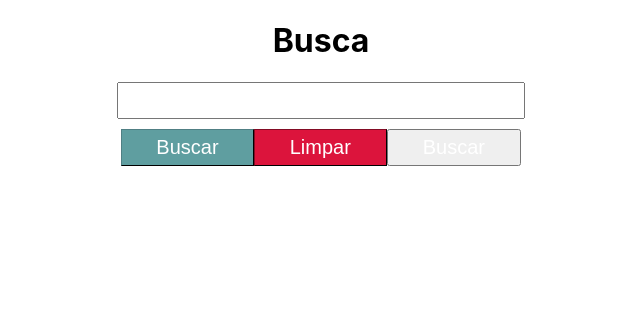
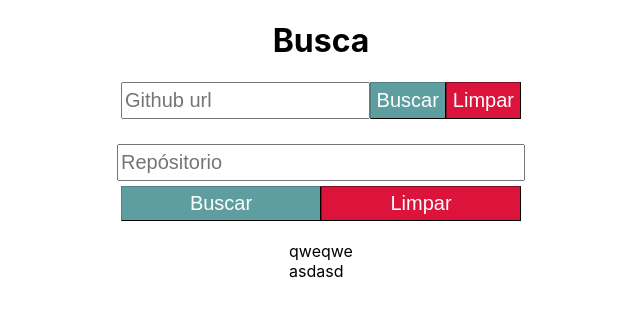
Before and after one commit to otaviohenrique1/app_busca_github_desafio, a React (Create React App) app: page / in a window 1280 px wide. Shown: the top 316 px of the page, without its empty margins (319-959 px from the left). Built offline with nearby package versions, Linux system fonts and the light colour scheme.

Commit message:
Commit 4

```diff
--- a/src/components/Button.tsx
+++ b/src/components/Button.tsx
@@ -1,13 +1,48 @@
 import { ButtonHTMLAttributes } from 'react'
 import styled from "styled-components";
 
-export type ButtonProps = ButtonHTMLAttributes<HTMLButtonElement>;
+export type ButtonProps = ButtonHTMLAttributes<HTMLButtonElement> & ButtonStyledProps;
 
 export function Button(props: ButtonProps) {
   return (
     <ButtonStyled {...props} />
   )
 }
+
+type ButtonStyledProps = {
+  font_color: string;
+  border_color: string;
+  background_color: string;
+  background_color_hover: string;
+  background_color_active: string;
+}
+
+const ButtonStyled = styled.button<ButtonStyledProps>`
+  width: 100%;
+  font-size: 20px;
+  padding-top: 5px;
+  padding-bottom: 5px;
+  cursor: pointer;
+  color: ${(props) => props.font_color};
+  background-color: ${(props) => props.background_color};
+  border-color: ${(props) => props.border_color};
+  border-width: 1px;
+  border-style: outset;
+
+  &:hover {
+    background-color: ${(props) => props.background_color_hover};
+  }
+
+  &:active {
+    background-color: ${(props) => props.background_color_active};
+  }
+`;
+
+export const ButtonGroup = styled.div`
+  display: flex;
+  flex-direction: row;
+  justify-content: center;
+`;
 
 /*
   CadetBlue
@@ -26,18 +61,3 @@ export function Button(props: ButtonProps) {
   #B22222
   rgb(178, 34, 34)
 */
-
-const ButtonStyled = styled.button`
-  width: 100%;
-  font-size: 20px;
-  padding-top: 5px;
-  padding-bottom: 5px;
-  color: #ffffff;
-`;
-
-export const ButtonGroup = styled.div`
-  display: flex;
-  flex-direction: row;
-  justify-content: center;
-  margin-top: 10px;
-`;
--- /dev/null
+++ b/src/components/FormFilter.tsx
@@ -0,0 +1,73 @@
+import { Formik, Form, FormikProps } from "formik";
+import * as Yup from "yup";
+import styled from "styled-components";
+import { Input, InputContainer, InputErrorMessage } from "./Input";
+import { Button, ButtonGroup } from "./Button";
+
+interface FormFilterProps {
+  handleSubmitForm(values: FormFilterTypes): void;
+}
+
+export function FormFilter(props: FormFilterProps) {
+  return (
+    <Formik
+      initialValues={initialValues}
+      validationSchema={validationSchema}
+      onSubmit={props.handleSubmitForm}
+    >
+      {(formikProps: FormikProps<FormFilterTypes>) => {
+        const { values, resetForm } = formikProps;
+        return (
+          <FormStyled>
+            <InputContainer>
+              <Input
+                type="text"
+                value={values.termo}
+                name="termo"
+                placeholder="Repósitorio"
+              />
+              <InputErrorMessage name="termo" />
+            </InputContainer>
+            <ButtonGroup>
+              <Button
+                type="submit"
+                font_color="#ffffff"
+                border_color="#1d2e30"
+                background_color="#5f9ea0"
+                background_color_active="#263e40"
+                background_color_hover="#436e70"
+              >Buscar</Button>
+              <Button
+                type="button"
+                onClick={() => resetForm()}
+                font_color="#ffffff"
+                border_color="#2f040d"
+                background_color="#dc143c"
+                background_color_active="#5e081b"
+                background_color_hover="#a40e2f"
+              >Limpar</Button>
+            </ButtonGroup>
+          </FormStyled>
+        );
+      }}
+    </Formik>
+  );
+}
+
+export interface FormFilterTypes {
+  termo: string;
+}
+
+export const initialValues: FormFilterTypes = {
+  termo: "",
+};
+
+export const validationSchema = Yup.object().shape({
+  termo: Yup.string().required("Campo vazio"),
+});
+
+const FormStyled = styled(Form)`
+  width: 100%;
+  max-width: 400px;
+  margin-bottom: 20px;
+`;
--- /dev/null
+++ b/src/components/FormSearchGithubUrl.tsx
@@ -0,0 +1,77 @@
+import { Formik, Form, FormikProps } from "formik";
+import * as Yup from "yup";
+import styled from "styled-components";
+import { Input, InputContainer, InputErrorMessage } from "./Input";
+import { Button, ButtonGroup } from "./Button";
+
+interface FormSearchGithubUrlProps {
+  handleSubmitForm(values: FormSearchGithubUrlTypes): void;
+}
+
+export function FormSearchGithubUrl(props: FormSearchGithubUrlProps) {
+  return (
+    <Formik
+      initialValues={initialValues}
+      validationSchema={validationSchema}
+      onSubmit={props.handleSubmitForm}
+    >
+      {({ values, resetForm }: FormikProps<FormSearchGithubUrlTypes>) => (
+        <FormStyled>
+          <InputContainer>
+            <InputSearchContainer>
+              <Input
+                type="text"
+                value={values.github_url}
+                name="github_url"
+                placeholder="Github url"
+              />
+              <ButtonGroup>
+                <Button
+                  type="submit"
+                  font_color="#ffffff"
+                  border_color="#1d2e30"
+                  background_color="#5f9ea0"
+                  background_color_active="#263e40"
+                  background_color_hover="#436e70"
+                >Buscar</Button>
+                <Button
+                  type="button"
+                  onClick={() => resetForm()}
+                  font_color="#ffffff"
+                  border_color="#2f040d"
+                  background_color="#dc143c"
+                  background_color_active="#5e081b"
+                  background_color_hover="#a40e2f"
+                >Limpar</Button>
+              </ButtonGroup>
+            </InputSearchContainer>
+            <InputErrorMessage name="github_url" />
+          </InputContainer>
+        </FormStyled>
+      )}
+    </Formik>
+  );
+}
+
+const InputSearchContainer = styled.div`
+  display: flex;
+  flex-direction: row;
+`;
+
+export interface FormSearchGithubUrlTypes {
+  github_url: string;
+}
+
+export const initialValues: FormSearchGithubUrlTypes = {
+  github_url: "",
+};
+
+export const validationSchema = Yup.object().shape({
+  github_url: Yup.string().required("Campo vazio"),
+});
+
+const FormStyled = styled(Form)`
+  width: 100%;
+  max-width: 400px;
+  margin-bottom: 20px;
+`;
--- a/src/components/Input.tsx
+++ b/src/components/Input.tsx
@@ -37,9 +37,9 @@ const ErrorMessageStyled = styled(ErrorMessage)`
   color: #8B0000;
   text-align: center;
   padding-top: 5px;
-  padding-right: 3px;
+  /* padding-right: 3px; */
   padding-bottom: 5px;
-  padding-left: 3px;
+  /* padding-left: 3px; */
   width: 100%;
   font-size: 20px;
 `;
@@ -50,4 +50,5 @@ export const InputContainer = styled.div`
   justify-content: center;
   align-items: center;
   width: 100%;
+  margin-bottom: 5px;
 `;
--- /dev/null
+++ b/src/components/ListRepositories.tsx
@@ -0,0 +1,36 @@
+import styled from "styled-components";
+import { useEffect, useState } from "react";
+
+interface ListRepositoriesProps {
+  data: any[];
+}
+
+export function ListRepositories(props: ListRepositoriesProps) {
+  const [dataRepositories, setDataRepositories] = useState<any[]>([]);
+
+  useEffect(() => {
+    setDataRepositories(props.data);
+  }, [props.data])
+
+
+  return (
+    <List>
+      {dataRepositories.map((item, index) => {
+        return (
+          <ListItem key={index}>{item}</ListItem>
+        );
+      })}
+    </List>
+  );
+}
+
+
+const List = styled.ul`
+  margin-block-start: 0 !important;
+  margin-block-end: 0 !important;
+  padding-inline-start: 0 !important;
+`;
+
+const ListItem = styled.li`
+  list-style: none;
+`;
--- a/src/pages/HomePage.tsx
+++ b/src/pages/HomePage.tsx
@@ -1,89 +1,27 @@
-import { Formik, Form, FormikProps } from "formik";
-import * as Yup from "yup";
-import styled from "styled-components";
 import { Center } from "../components/Center";
-import { Input, InputContainer, InputErrorMessage } from "../components/Input";
-import { Button, ButtonGroup } from "../components/Button";
+import { FormSearchGithubUrl, FormSearchGithubUrlTypes } from "../components/FormSearchGithubUrl";
+import { FormFilter, FormFilterTypes } from "../components/FormFilter";
+import { ListRepositories } from "../components/ListRepositories";
 
 export function HomePage() {
-  function handleSubmitForm(values: FormTypes) {
+
+
+  function handleSubmitFormSearchGithubUrl(values: FormSearchGithubUrlTypes) {
     //
   }
 
-  function handleResetForm() {}
+  function handleSubmitFormFilter(values: FormFilterTypes) {
+    //
+  }
 
   return (
     <Center>
       <h1>Busca</h1>
-      <Formik
-        initialValues={initialValues}
-        validationSchema={validationSchema}
-        onSubmit={handleSubmitForm}
-      >
-        {(formikProps: FormikProps<FormTypes>) => {
-          const { values, resetForm } = formikProps;
-          return (
-            <FormStyled>
-              <InputContainer>
-                <Input type="text" value={values.termo} name="termo" />
-                <InputErrorMessage name="termo" />
-              </InputContainer>
-              <ButtonGroup>
-                <ButtonBuscar type="submit">Buscar</ButtonBuscar>
-                <ButtonLimpar type="button" onClick={() => resetForm()}>Limpar</ButtonLimpar>
-                <Button type="button">Buscar</Button>
-              </ButtonGroup>
-            </FormStyled>
-          );
-        }}
-      </Formik>
+      <FormSearchGithubUrl handleSubmitForm={handleSubmitFormSearchGithubUrl} />
+      <FormFilter handleSubmitForm={handleSubmitFormFilter} />
+      <ListRepositories data={[
+        "qweqwe", "asdasd"
+      ]} />
     </Center>
   );
 }
-
-interface FormTypes {
-  termo: string;
-}
-
-const initialValues: FormTypes = {
-  termo: "",
-};
-
-const validationSchema = Yup.object().shape({
-  termo: Yup.string().required("Campo vazio")
-});
-
-const FormStyled = styled(Form)`
-  width: 100%;
-  max-width: 400px;
-`;
-
-const ButtonBuscar = styled(Button)`
-  background-color: #5f9ea0;
-  border-width: 1px;
-  border-style: outset;
-  border-color: #1d2e30;
-
-  &:hover {
-    background-color: #436e70;
-  }
-
-  &:active {
-    background-color: #263e40;
-  }
-`;
-
-const ButtonLimpar = styled(Button)`
-  background-color: #dc143c;
-  border-width: 1px;
-  border-style: outset;
-  border-color: #2f040d;
-
-  &:hover {
-    background-color: #a40e2f;
-  }
-
-  &:active {
-    background-color: #5e081b;
-  }
-`;
```
